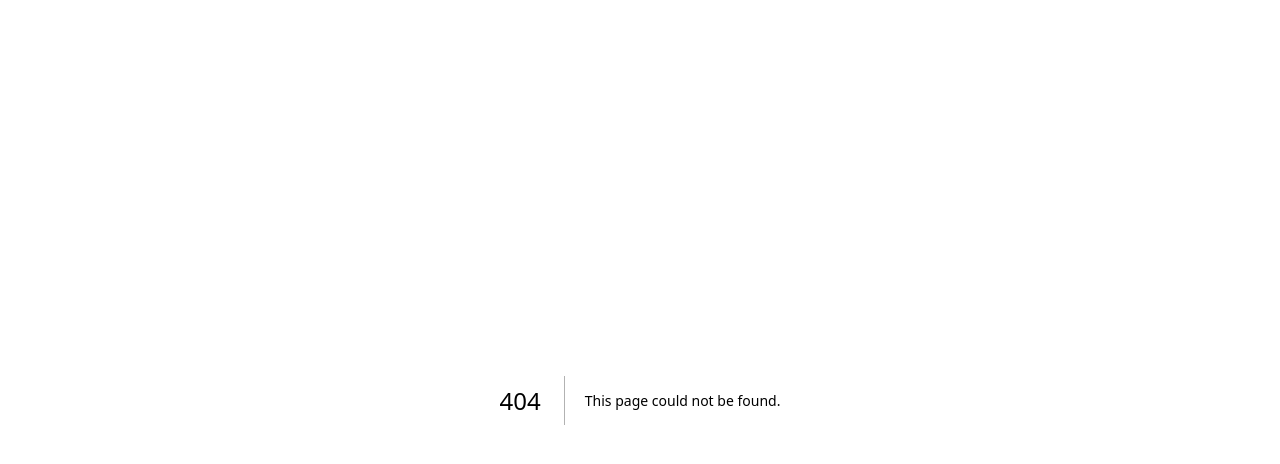
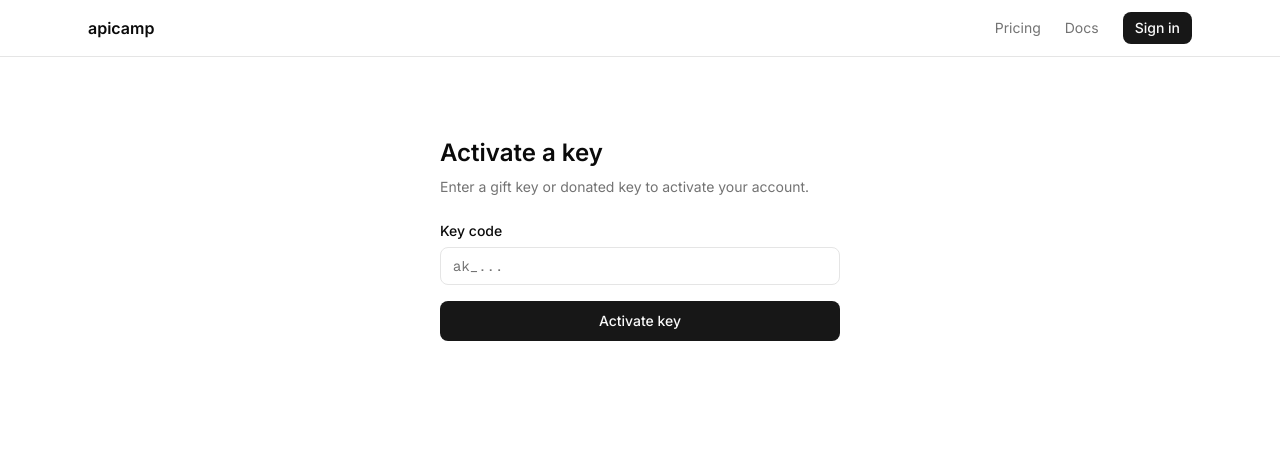
Before and after one commit to MarioKrstevski/apicamp, a Next.js app: page /activate in a window 1280 px wide. Before the commit this address had no page. Shown: the top 464 px of the page. Built offline with nearby package versions, Linux system fonts and the light colour scheme; no server answers.

Commit message:
feat: add /activate page for gift and pool key redemption

```diff
--- /dev/null
+++ b/src/app/(main)/activate/page.tsx
@@ -0,0 +1,101 @@
+"use client"
+
+import { useState, useEffect } from "react"
+import { useRouter } from "next/navigation"
+import { createClient } from "@/lib/supabase/client"
+
+export default function ActivatePage() {
+  const router = useRouter()
+  const [keyValue, setKeyValue] = useState("")
+  const [loading, setLoading] = useState(false)
+  const [error, setError] = useState<string | null>(null)
+  const [success, setSuccess] = useState(false)
+
+  // If redirected back here after login with a pending key in sessionStorage
+  useEffect(() => {
+    const pending = sessionStorage.getItem("pendingActivationKey")
+    if (pending) {
+      setKeyValue(pending)
+      sessionStorage.removeItem("pendingActivationKey")
+    }
+  }, [])
+
+  async function handleActivate(e: React.FormEvent) {
+    e.preventDefault()
+    setLoading(true)
+    setError(null)
+
+    try {
+      const supabase = createClient()
+      const { data: { user } } = await supabase.auth.getUser()
+
+      if (!user) {
+        // Not logged in — store key and redirect to signup
+        sessionStorage.setItem("pendingActivationKey", keyValue.trim())
+        router.push("/auth/signup?next=/activate")
+        return
+      }
+
+      const res = await fetch("/api/keys/activate", {
+        method: "POST",
+        headers: { "Content-Type": "application/json" },
+        body: JSON.stringify({ key: keyValue.trim() }),
+      })
+      const data = await res.json()
+      if (!res.ok) { setError(data.error); return }
+      setSuccess(true)
+    } catch {
+      setError("Network error — please try again")
+    } finally {
+      setLoading(false)
+    }
+  }
+
+  if (success) {
+    return (
+      <main className="mx-auto max-w-md px-6 py-20 text-center space-y-4">
+        <h1 className="text-2xl font-semibold text-foreground">Key activated!</h1>
+        <p className="text-sm text-muted-foreground">Your API key is now active. Head to your dashboard to see it.</p>
+        <a href="/dashboard" className="inline-block rounded-md bg-primary px-6 py-2.5 text-sm font-medium text-primary-foreground hover:bg-primary/80 transition-colors">
+          Go to dashboard →
+        </a>
+      </main>
+    )
+  }
+
+  return (
+    <main className="mx-auto max-w-md px-6 py-20 space-y-6">
+      <div>
+        <h1 className="text-2xl font-semibold text-foreground">Activate a key</h1>
+        <p className="mt-2 text-sm text-muted-foreground">
+          Enter a gift key or donated key to activate your account.
+        </p>
+      </div>
+
+      <form onSubmit={handleActivate} className="space-y-4">
+        <div>
+          <label htmlFor="key" className="block text-sm font-medium text-foreground mb-1.5">
+            Key code
+          </label>
+          <input
+            id="key"
+            type="text"
+            value={keyValue}
+            onChange={e => setKeyValue(e.target.value)}
+            placeholder="ak_..."
+            required
+            className="w-full rounded-md border border-border bg-background px-3 py-2 text-sm font-mono text-foreground placeholder:text-muted-foreground focus:outline-none focus:ring-2 focus:ring-primary"
+          />
+        </div>
+        {error && <p className="text-sm text-destructive">{error}</p>}
+        <button
+          type="submit"
+          disabled={loading}
+          className="w-full rounded-md bg-primary px-4 py-2.5 text-sm font-medium text-primary-foreground hover:bg-primary/80 transition-colors disabled:opacity-50"
+        >
+          {loading ? "Activating…" : "Activate key"}
+        </button>
+      </form>
+    </main>
+  )
+}
```
